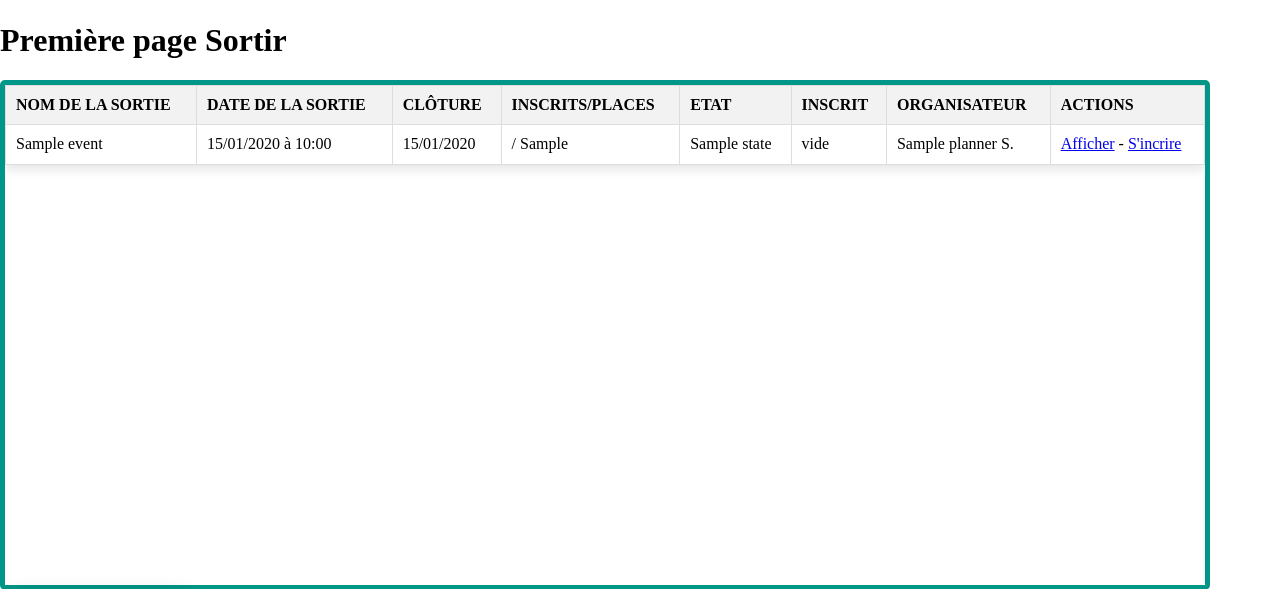
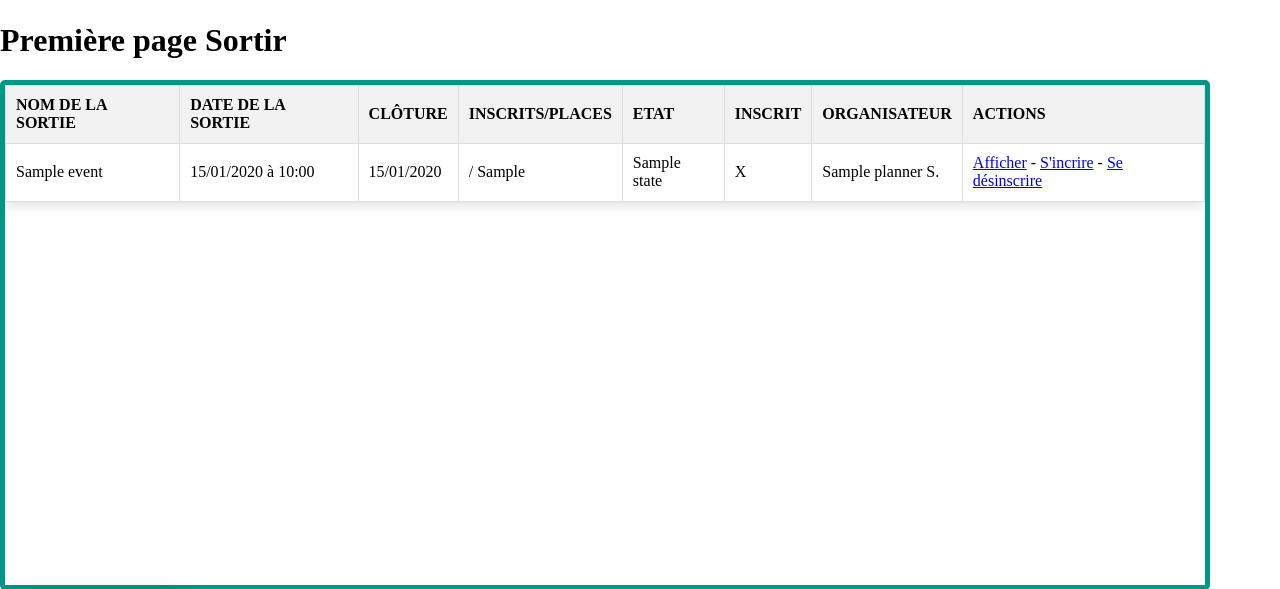
Before and after one commit to DeanCarole/sortir, a Symfony app: template templates/main/home.html.twig in a window 1280 px wide. Shown: the part 18-607 px from the top of the page. Run offline with Twig, Linux system fonts and the light colour scheme; the template is opened without the code that fills it: most values are stand-ins (such as "Sample title", 1, 10 or a date in 2020); some libraries are stand-ins or nearby versions.

Commit message:
utilisateur inscrit

```diff
--- a/templates/main/home.html.twig
+++ b/templates/main/home.html.twig
@@ -31,9 +31,10 @@
             <td>{{  event.registrationDeadline | date("d/m/Y")}}</td>
         <td>   /  {{ event.nbRegistrationMax}}</td>
           <td>{{ event.state.label }}</td>
-          <td> vide</td>
+            <td>{% for user in event.user %} X {% endfor %}</td>
            <td>{{ event.planner.name }} {{ event.planner.firstName | slice(0,1)}}. </td>
-           <td><a href="{{ path('event_show', {'id' : event.id}) }}">Afficher</a> - <a href="{{ path('main_addUserEvent', {'id':event.id}) }}">S'incrire</a></td>
+           <td><a href="{{ path('event_show', {'id' : event.id}) }}">Afficher</a> - <a href="{{ path('main_addUserEvent', {'id':event.id}) }}">S'incrire</a>
+               {% for user in event.user %}   - <a href="{{ path('main_addUserEvent', {'id':event.id}) }}">Se désinscrire </a>{% endfor %}</td>
 
     {% endfor %}
         </tbody>
```
